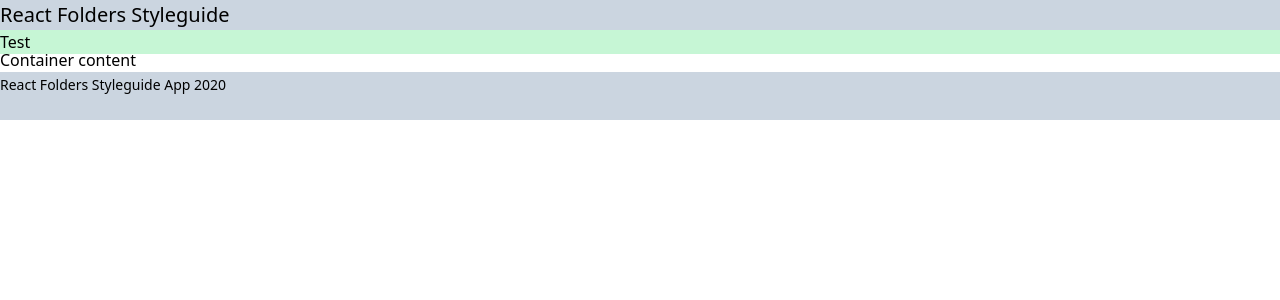
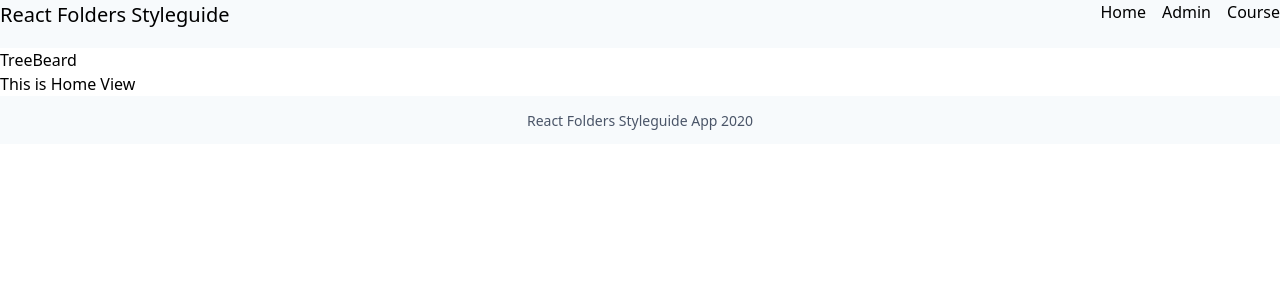
Before and after one commit to czechue/react-folders-structure, a React (Create React App) app: page / in a window 1280 px wide. Shown: the top 300 px of the page. Built offline with nearby package versions, Linux system fonts and the light colour scheme.

Commit message:
add treeBeard package

```diff
--- a/package.json
+++ b/package.json
@@ -9,11 +9,14 @@
     "@types/jest": "^26.0.8",
     "@types/react": "^16.9.43",
     "@types/react-dom": "^16.9.8",
+    "@types/react-router-dom": "^5.1.5",
     "autoprefixer": "^9.8.6",
     "postcss-cli": "^7.1.1",
     "react": "^16.13.1",
     "react-dom": "^16.13.1",
+    "react-router-dom": "^5.2.0",
     "react-scripts": "3.4.1",
+    "react-treebeard": "^3.2.4",
     "tailwindcss": "^1.6.0",
     "typescript": "^3.9.7"
   },
--- a/src/app/App.tsx
+++ b/src/app/App.tsx
@@ -1,16 +1,26 @@
 import React from 'react';
+import { BrowserRouter as Router, Switch, Route } from 'react-router-dom';
 import Header from '../shared/components/header/Header';
 import Container from '../shared/components/container/Container';
 import Footer from '../shared/components/footer/Footer';
+import Home from './home/Home';
+import TreeBeard from '../shared/components/treeBeard/TreeBeard';
 
 export default function App() {
   return (
-    <div>
+    <Router>
       <Header />
       <Container>
-        <div>Container content</div>
+        <TreeBeard />
+        <Switch>
+          <Route path="/admin">Admin</Route>
+          <Route path="/course">Course</Route>
+          <Route path="/">
+            <Home />
+          </Route>
+        </Switch>
       </Container>
       <Footer />
-    </div>
+    </Router>
   );
 }
--- /dev/null
+++ b/src/app/admin/Admin.tsx
@@ -0,0 +1,5 @@
+import React from 'react';
+
+export default function Admin() {
+  return <div>This is Admin View</div>;
+}
--- /dev/null
+++ b/src/app/course/Course.tsx
@@ -0,0 +1,5 @@
+import React from 'react';
+
+export default function Course() {
+  return <div>This is Course View</div>;
+}
--- /dev/null
+++ b/src/app/home/Home.tsx
@@ -0,0 +1,5 @@
+import React from 'react';
+
+export default function Home() {
+  return <div>This is Home View</div>;
+}
--- a/src/shared/components/container/Container.tsx
+++ b/src/shared/components/container/Container.tsx
@@ -1,9 +1,10 @@
 import React, { ReactElement } from 'react';
 
 interface ContainerProps {
-  children: ReactElement | ReactElement[];
+  children: string | ReactElement | ReactElement[];
+  className?: string;
 }
 
-export default function Container({ children }: ContainerProps): ReactElement {
-  return <div className="container mx-auto">{children}</div>;
+export default function Container({ children, className = '' }: ContainerProps): ReactElement {
+  return <div className={`container mx-auto ${className}`}>{children}</div>;
 }
--- a/src/shared/components/footer/Footer.tsx
+++ b/src/shared/components/footer/Footer.tsx
@@ -3,9 +3,9 @@ import Container from '../container/Container';
 
 export default function Footer(): ReactElement {
   return (
-    <footer className="bg-gray-100 w-screen bg-gray-400 h-12">
-      <Container>
-        <span className="text-sm">React Folders Styleguide App 2020</span>
+    <footer className="bg-gray-100 w-screen h-12">
+      <Container className="min-h-full flex justify-center">
+        <span className="self-center text-sm text-gray-700">React Folders Styleguide App 2020</span>
       </Container>
     </footer>
   );
--- a/src/shared/components/header/Header.tsx
+++ b/src/shared/components/header/Header.tsx
@@ -1,12 +1,21 @@
 import React, { ReactElement } from 'react';
 import Container from '../container/Container';
+import HeaderLink from './components/HeaderLink';
 
 export default function Header(): ReactElement {
   return (
-    <header className="bg-gray-100 w-screen bg-gray-400 h-12">
+    <header className="bg-gray-100 w-screen h-12">
       <Container>
-        <h1 className="text-xl">React Folders Styleguide</h1>
-        <div className="bg-green-200">Test</div>
+        <div className="flex justify-between">
+          <h1 className="text-xl">React Folders Styleguide</h1>
+          <nav>
+            <ul className="flex">
+              <HeaderLink to="/">Home</HeaderLink>
+              <HeaderLink to="/admin">Admin</HeaderLink>
+              <HeaderLink to="/course">Course</HeaderLink>
+            </ul>
+          </nav>
+        </div>
       </Container>
     </header>
   );
--- /dev/null
+++ b/src/shared/components/header/components/HeaderLink.tsx
@@ -0,0 +1,15 @@
+import React, { ReactElement } from 'react';
+import { Link } from 'react-router-dom';
+
+interface HeaderLinkProps {
+  to: string;
+  children: string;
+}
+
+export default function HeaderLink({ to, children }: HeaderLinkProps): ReactElement {
+  return (
+    <li className="pl-4">
+      <Link to={to}>{children}</Link>
+    </li>
+  );
+}
--- /dev/null
+++ b/src/shared/components/treeBeard/TreeBeard.tsx
@@ -0,0 +1,7 @@
+import React, { ReactElement } from 'react';
+
+interface TreeBeardProps {}
+
+export default function TreeBeard(): ReactElement {
+  return <div>TreeBeard</div>;
+}
```
Also changed, not shown: src/styles/main.css, 1 other file (tests, documents, lock files or other folders).
